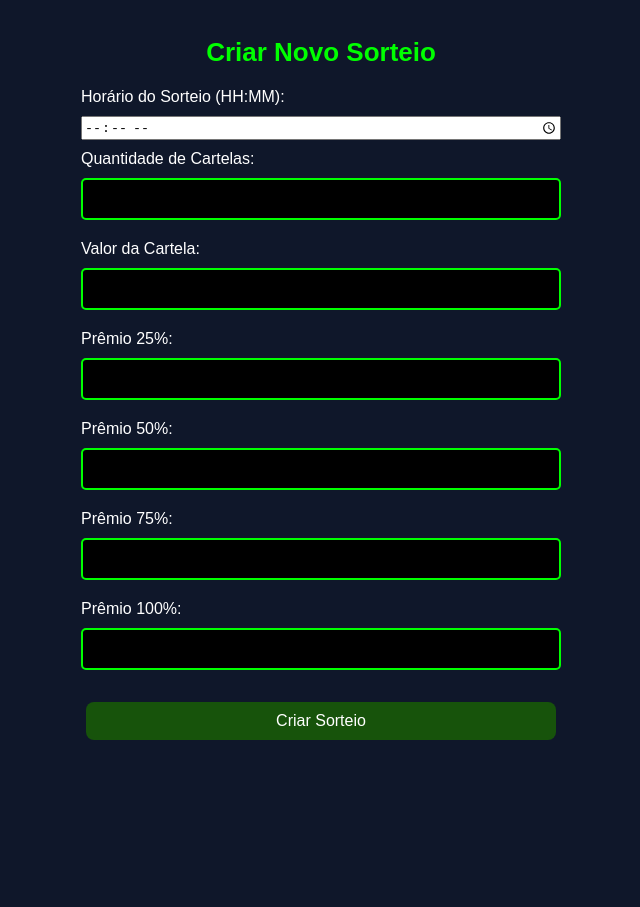
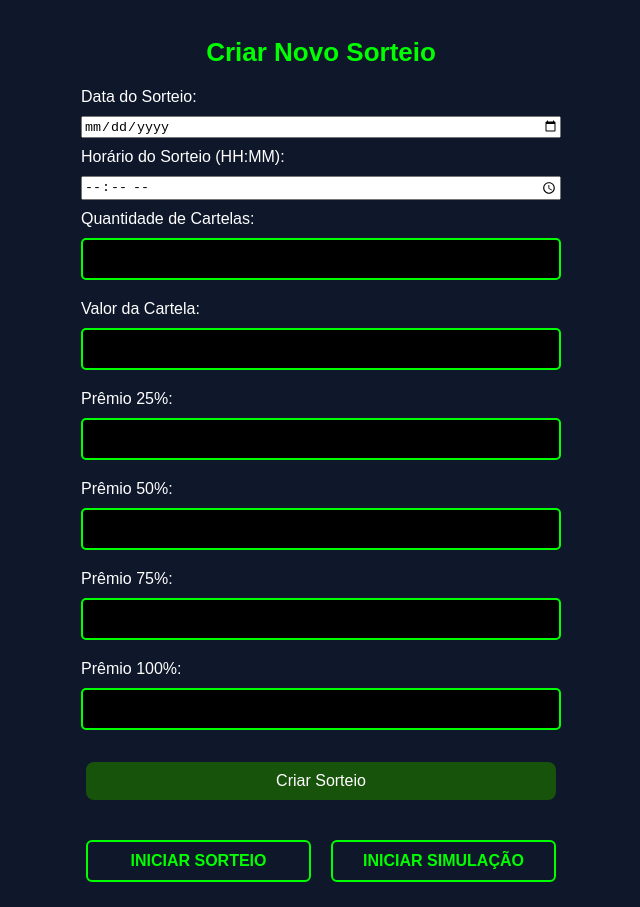
Before and after one commit to blinbingo/kombi, a Next.js app: page /admin/novo in a window 1280 px wide. Shown: the whole page, without its empty margins (319-959 px from the left). Before the commit the page ends 840 px from the top, so only its background shows below. Built offline with nearby package versions, Linux system fonts and the light colour scheme.

Commit message:
Update novo.js

```diff
--- a/pages/admin/novo.js
+++ b/pages/admin/novo.js
@@ -2,6 +2,7 @@ import React, { useState } from "react";
 import { supabase } from "../../utils/supabaseClient";
 
 export default function NovoSorteio() {
+  const [data, setData] = useState("");
   const [horario, setHorario] = useState("");
   const [quantidade, setQuantidade] = useState("");
   const [valorCartela, setValorCartela] = useState("");
@@ -18,27 +19,24 @@ export default function NovoSorteio() {
 
   const gerarCodigoSorteio = () => {
     const agora = new Date();
-    const dia = String(agora.getDate()).padStart(2, '0');
-    const mes = String(agora.getMonth() + 1).padStart(2, '0');
+    const dia = String(agora.getDate()).padStart(2, "0");
+    const mes = String(agora.getMonth() + 1).padStart(2, "0");
     const ano = agora.getFullYear();
-    const hora = String(agora.getHours()).padStart(2, '0');
-    const minuto = String(agora.getMinutes()).padStart(2, '0');
-    const segundo = String(agora.getSeconds()).padStart(2, '0');
+    const hora = String(agora.getHours()).padStart(2, "0");
+    const minuto = String(agora.getMinutes()).padStart(2, "0");
+    const segundo = String(agora.getSeconds()).padStart(2, "0");
     return `BLIN-${dia}${mes}${ano}-${hora}${minuto}${segundo}`;
   };
 
   const criarSorteio = async () => {
-    if (!horario || !quantidade || !valorCartela || !premios[25] || !premios[50] || !premios[75] || !premios[100]) {
+    if (!data || !horario || !quantidade || !valorCartela || !premios[25] || !premios[50] || !premios[75] || !premios[100]) {
       setMensagem("Preencha todos os campos.");
       return;
     }
 
     setMensagem("Criando sorteio...");
     const codigo = gerarCodigoSorteio();
-    const dataSorteio = new Date();
-    const [h, m] = horario.split(":");
-    dataSorteio.setHours(Number(h));
-    dataSorteio.setMinutes(Number(m));
+    const dataSorteio = new Date(`${data}T${horario}`);
 
     const sorteio = {
       codigoSorteio: codigo,
@@ -80,6 +78,9 @@ export default function NovoSorteio() {
         Criar Novo Sorteio
       </h1>
       <div style={{ maxWidth: "480px", margin: "0 auto", display: "flex", flexDirection: "column", gap: "10px" }}>
+        <label>Data do Sorteio:</label>
+        <input type="date" value={data} onChange={e => setData(e.target.value)} />
+
         <label>Horário do Sorteio (HH:MM):</label>
         <input type="time" value={horario} onChange={e => setHorario(e.target.value)} />
 
@@ -105,6 +106,15 @@ export default function NovoSorteio() {
           Criar Sorteio
         </button>
 
+        <div style={{ display: "flex", justifyContent: "space-between", marginTop: "20px", gap: "10px" }}>
+          <button style={{ flex: 1, padding: "10px", backgroundColor: "transparent", border: "2px solid #00ff00", color: "#00ff00", fontWeight: "bold", borderRadius: "6px", cursor: "pointer" }}>
+            INICIAR SORTEIO
+          </button>
+          <button style={{ flex: 1, padding: "10px", backgroundColor: "transparent", border: "2px solid #00ff00", color: "#00ff00", fontWeight: "bold", borderRadius: "6px", cursor: "pointer" }}>
+            INICIAR SIMULAÇÃO
+          </button>
+        </div>
+
         {mensagem && (
           <p style={{ marginTop: "20px", textAlign: "center", fontWeight: "bold" }}>
             {mensagem}
```
